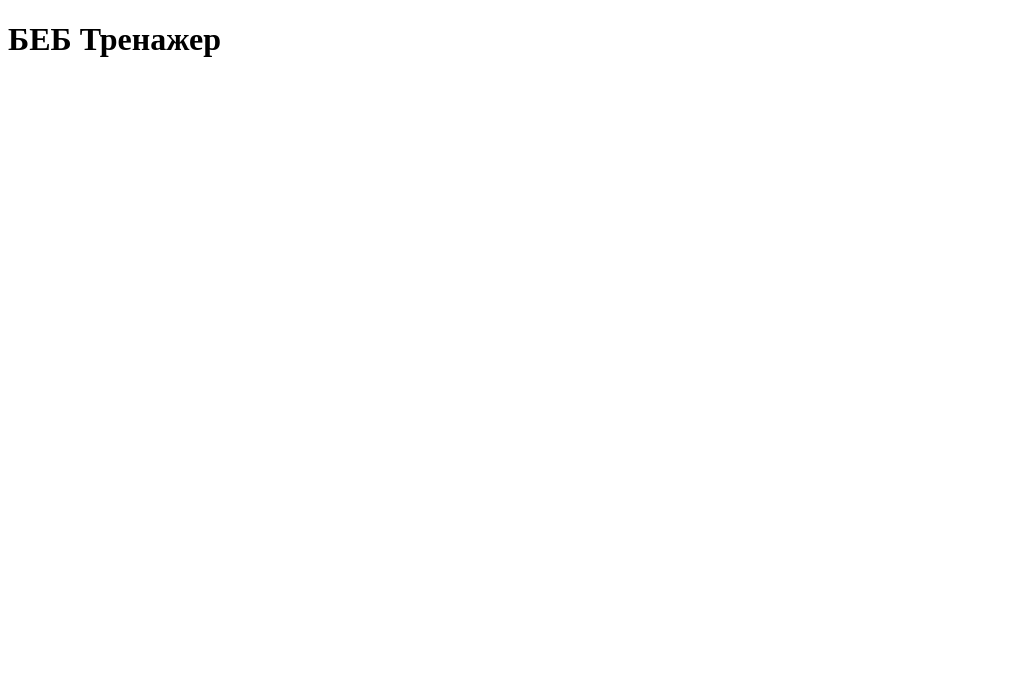
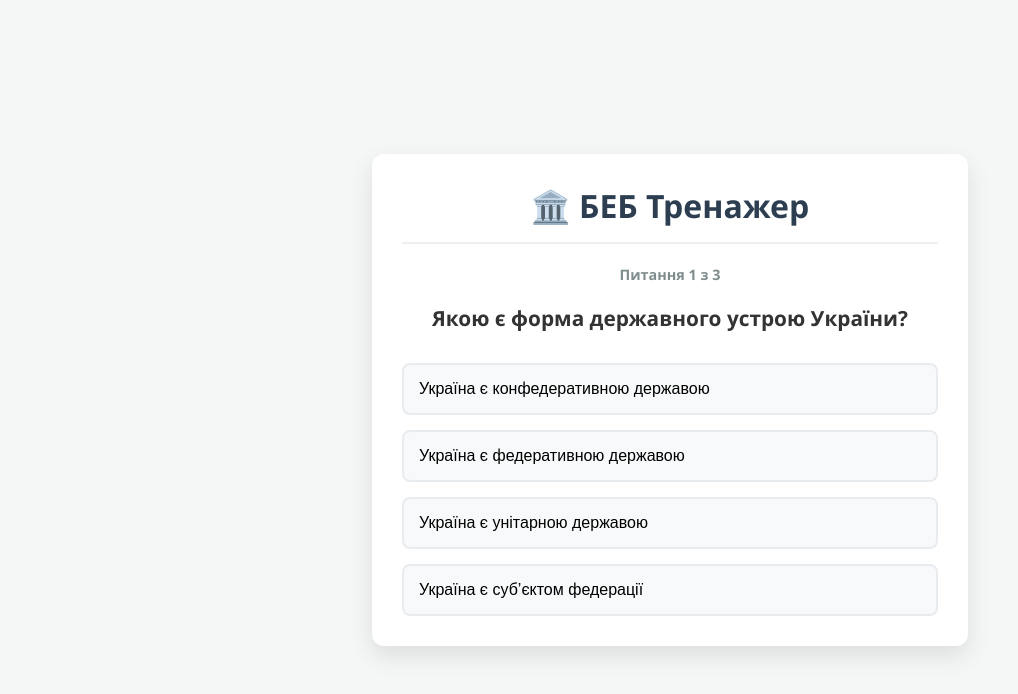
Before and after one commit to noodlex3m/beb-quiz, a React (Vite) app: page / in a window 1280 px wide. Shown: the top 694 px of the page, without its empty margins (0-1018 px from the left). Built offline with nearby package versions, Linux system fonts and the light colour scheme.

Commit message:
Add Quiz component, basic logic and styles

```diff
--- a/src/App.css
+++ b/src/App.css
@@ -0,0 +1,89 @@
+/* Базові налаштування */
+body {
+	margin: 0;
+	font-family: "Segoe UI", Tahoma, Geneva, Verdana, sans-serif;
+	background-color: #f4f7f6;
+	color: #333;
+	display: flex;
+	justify-content: center;
+	align-items: center;
+	min-height: 100vh;
+}
+
+.app-container {
+	background: white;
+	padding: 30px;
+	border-radius: 12px;
+	box-shadow: 0 10px 25px rgba(0, 0, 0, 0.1);
+	width: 100%;
+	max-width: 600px;
+	text-align: center;
+}
+
+.app-header h1 {
+	color: #2c3e50;
+	margin-top: 0;
+	border-bottom: 2px solid #ecf0f1;
+	padding-bottom: 15px;
+}
+
+/* Стилі для Quiz */
+.progress-bar {
+	font-size: 0.9rem;
+	color: #7f8c8d;
+	margin-bottom: 20px;
+	font-weight: bold;
+}
+
+.question-text {
+	font-size: 1.3rem;
+	margin-bottom: 30px;
+	line-height: 1.4;
+}
+
+.options-container {
+	display: flex;
+	flex-direction: column;
+	gap: 15px;
+}
+
+.option-button {
+	background-color: #f8f9fa;
+	border: 2px solid #e9ecef;
+	padding: 15px;
+	border-radius: 8px;
+	font-size: 1rem;
+	cursor: pointer;
+	transition: all 0.2s ease;
+	text-align: left;
+}
+
+.option-button:hover {
+	background-color: #e3f2fd;
+	border-color: #90caf9;
+}
+
+/* Стилі для результатів */
+.result-screen h2 {
+	color: #27ae60;
+}
+
+.result-screen p {
+	font-size: 1.2rem;
+}
+
+.restart-btn {
+	margin-top: 20px;
+	background-color: #3498db;
+	color: white;
+	border: none;
+	padding: 12px 25px;
+	font-size: 1.1rem;
+	border-radius: 8px;
+	cursor: pointer;
+	transition: background 0.2s;
+}
+
+.restart-btn:hover {
+	background-color: #2980b9;
+}
--- a/src/App.jsx
+++ b/src/App.jsx
@@ -1,9 +1,15 @@
+import Quiz from "./components/Quiz";
 import "./App.css";
 
 function App() {
 	return (
 		<div className="app-container">
-			<h1>БЕБ Тренажер</h1>
+			<header className="app-header">
+				<h1>🏛️ БЕБ Тренажер</h1>
+			</header>
+			<main>
+				<Quiz />
+			</main>
 		</div>
 	);
 }
--- /dev/null
+++ b/src/components/Quiz.jsx
@@ -0,0 +1,76 @@
+import { useState } from "react";
+import questionsData from "../data/questions.json";
+
+function Quiz() {
+	// Створюємо "стани" (state) для нашого додатку
+	const [currentQuestionIndex, setCurrentQuestionIndex] = useState(0); // Номер поточного питання
+	const [score, setScore] = useState(0); // Кількість правильних відповідей
+	const [showResult, setShowResult] = useState(false); // Чи показувати екран результатів
+
+	// Беремо поточне питання з нашого масиву
+	const currentQuestion = questionsData[currentQuestionIndex];
+
+	// Функція, яка спрацьовує при кліку на варіант відповіді
+	const handleAnswerClick = (selectedOption) => {
+		// Перевіряємо, чи правильна відповідь
+		if (selectedOption === currentQuestion.correctAnswer) {
+			setScore(score + 1); // Додаємо 1 бал
+		}
+
+		// Переходимо до наступного питання або показуємо результат
+		const nextQuestionIndex = currentQuestionIndex + 1;
+		if (nextQuestionIndex < questionsData.length) {
+			setCurrentQuestionIndex(nextQuestionIndex);
+		} else {
+			setShowResult(true);
+		}
+	};
+
+	// Функція для перезапуску тесту
+	const restartQuiz = () => {
+		setCurrentQuestionIndex(0);
+		setScore(0);
+		setShowResult(false);
+	};
+
+	// Якщо тест завершено, показуємо цей блок (ResultScreen)
+	if (showResult) {
+		return (
+			<div className="result-screen">
+				<h2>Тестування завершено! 🎉</h2>
+				<p>
+					Твій результат: <strong>{score}</strong> з{" "}
+					<strong>{questionsData.length}</strong>
+				</p>
+				<button className="restart-btn" onClick={restartQuiz}>
+					Спробувати ще раз
+				</button>
+			</div>
+		);
+	}
+
+	// Якщо тест триває, показуємо картку з питанням (QuestionCard + ProgressBar)
+	return (
+		<div className="quiz-container">
+			<div className="progress-bar">
+				Питання {currentQuestionIndex + 1} з {questionsData.length}
+			</div>
+
+			<h2 className="question-text">{currentQuestion.question}</h2>
+
+			<div className="options-container">
+				{currentQuestion.options.map((option, index) => (
+					<button
+						key={index}
+						className="option-button"
+						onClick={() => handleAnswerClick(option)}
+					>
+						{option}
+					</button>
+				))}
+			</div>
+		</div>
+	);
+}
+
+export default Quiz;
--- /dev/null
+++ b/src/data/questions.json
@@ -0,0 +1,38 @@
+[
+	{
+		"id": 1,
+		"category": "Конституція України",
+		"question": "Якою є форма державного устрою України?",
+		"options": [
+			"Україна є конфедеративною державою",
+			"Україна є федеративною державою",
+			"Україна є унітарною державою",
+			"Україна є суб’єктом федерації"
+		],
+		"correctAnswer": "Україна є унітарною державою"
+	},
+	{
+		"id": 2,
+		"category": "Конституція України",
+		"question": "Хто є носієм суверенітету України?",
+		"options": [
+			"Верховна Рада України",
+			"народ",
+			"Президент України",
+			"територіальні громади"
+		],
+		"correctAnswer": "народ"
+	},
+	{
+		"id": 3,
+		"category": "Закон України «Про Бюро економічної безпеки України»",
+		"question": "Яка гранична чисельність працівників центрального апарату та територіальних управлінь Бюро економічної безпеки України встановлена законом?",
+		"options": [
+			"Не більше 3000 осіб",
+			"Не більше 4000 осіб",
+			"Не більше 5000 осіб",
+			"Визначається Кабінетом Міністрів"
+		],
+		"correctAnswer": "Не більше 4000 осіб"
+	}
+]
```
